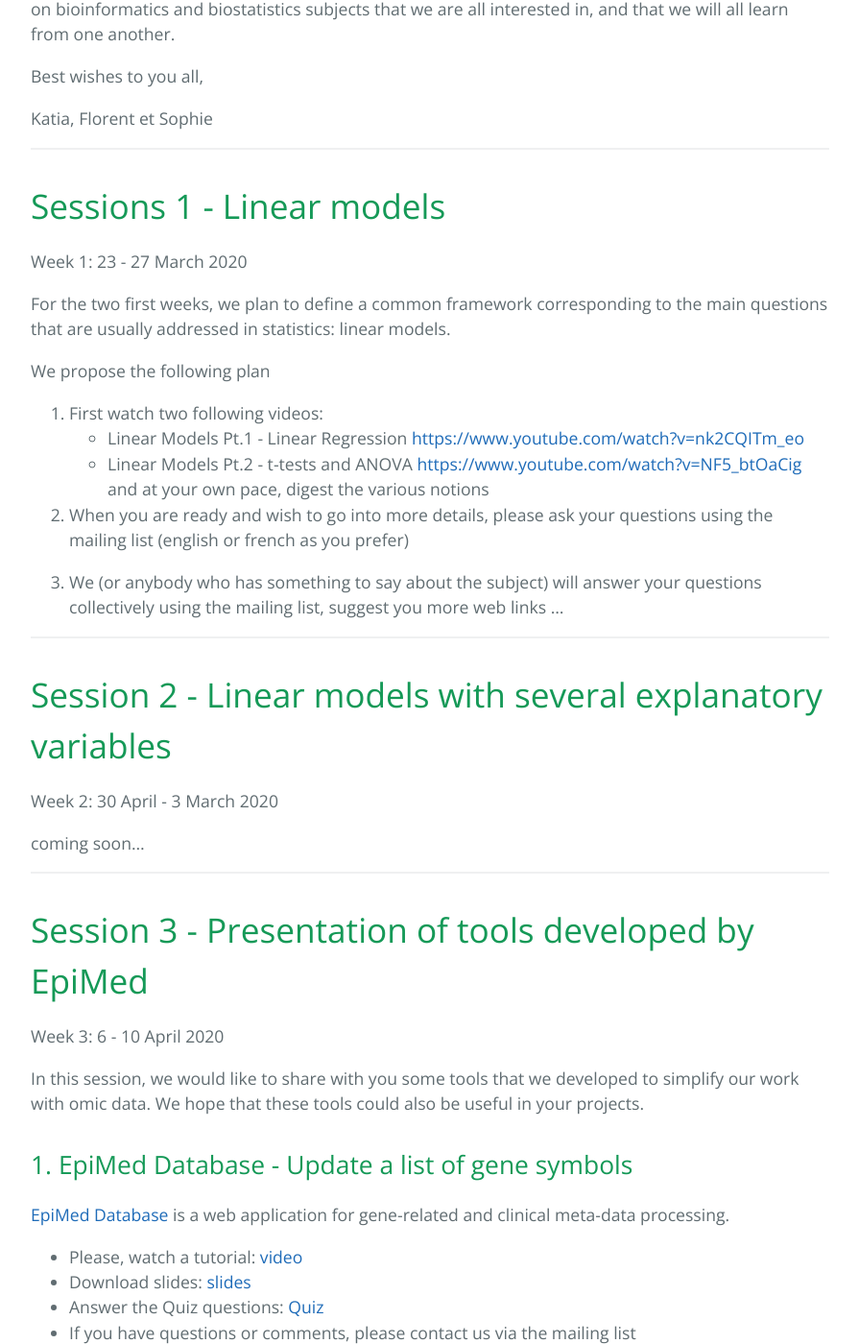
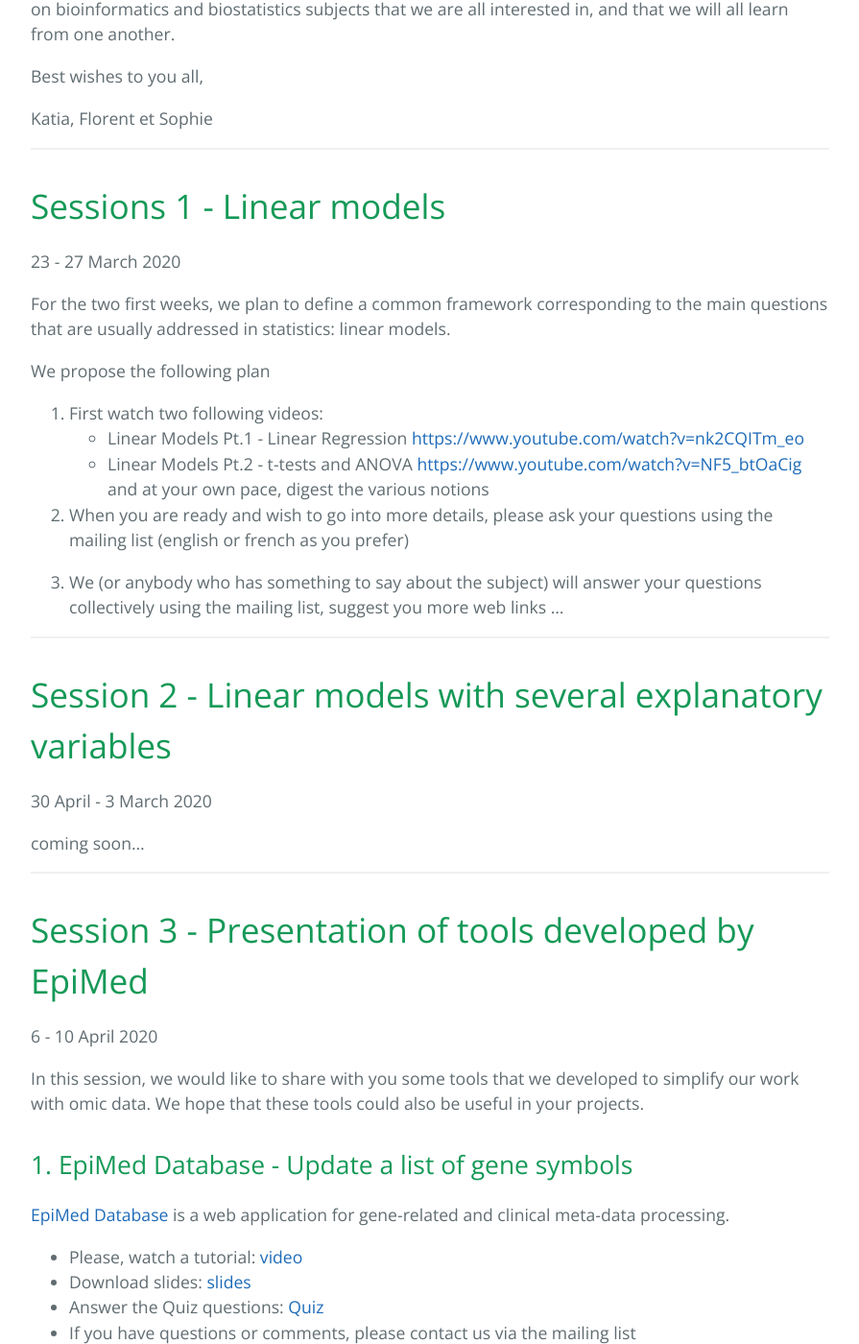
Before and after one commit to epimed/epimed.github.io, a Jekyll site: the page built from index.md, in a window 1280 px wide and 1400 px high, scrolled down 511 px. Shown: the whole window at 96% size, without its empty margins (192-1087 px from the left). Built offline with Jekyll 4.4.1, drawn with Linux system fonts in a browser that asks for light colours; some of the changed text lies outside the part shown.

Commit message:
Update scheduler

```diff
--- a/index.md
+++ b/index.md
@@ -18,7 +18,7 @@ Katia, Florent et Sophie
 
 # Sessions 1 - Linear models
 
-Week 1: 23 - 27 March 2020
+23 - 27 March 2020
 
 For the two first weeks, we plan to define a common framework corresponding to the main questions that are usually addressed in statistics: linear models.
 
@@ -36,7 +36,7 @@ and at your own pace, digest the various notions
 
 # Session 2 - Linear models with several explanatory variables
 
-Week 2: 30 April - 3 March 2020
+30 April - 3 March 2020
 
 coming soon...
 
@@ -44,7 +44,7 @@ coming soon...
 
 # Session 3 - Presentation of tools developed by EpiMed
 
-Week 3: 6 - 10 April 2020
+6 - 10 April 2020
 
 In this session, we would like to share with you some tools that we developed to simplify our work with omic data. We hope that these tools could also be useful in your projects.
 
@@ -59,7 +59,7 @@ In this session, we would like to share with you some tools that we developed to
 
 # Session 4 - Artificial Intelligence for omics
 
-Week 3: 13 - 17 April 2020
+13 - 17 April 2020
 
 coming soon...
 
```
